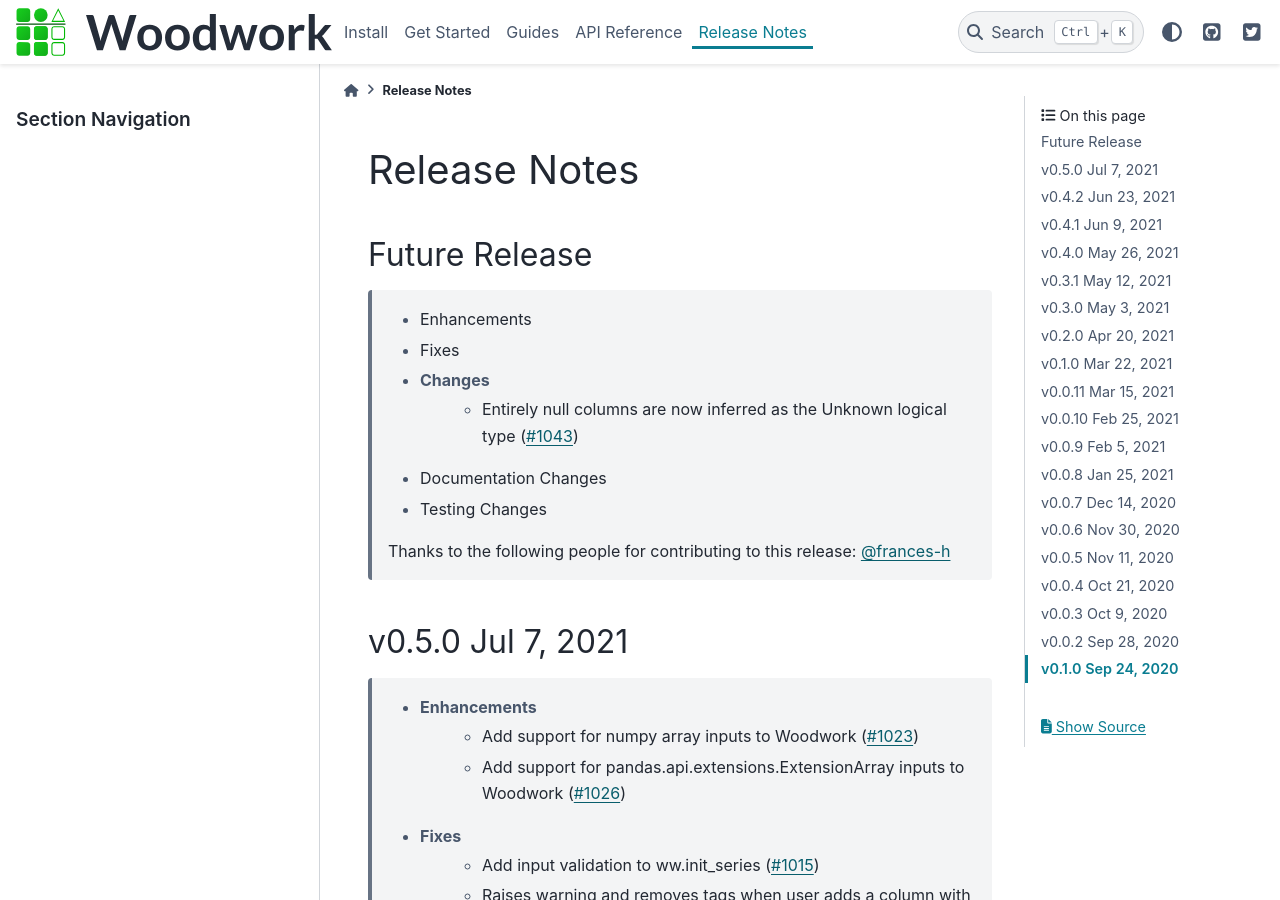
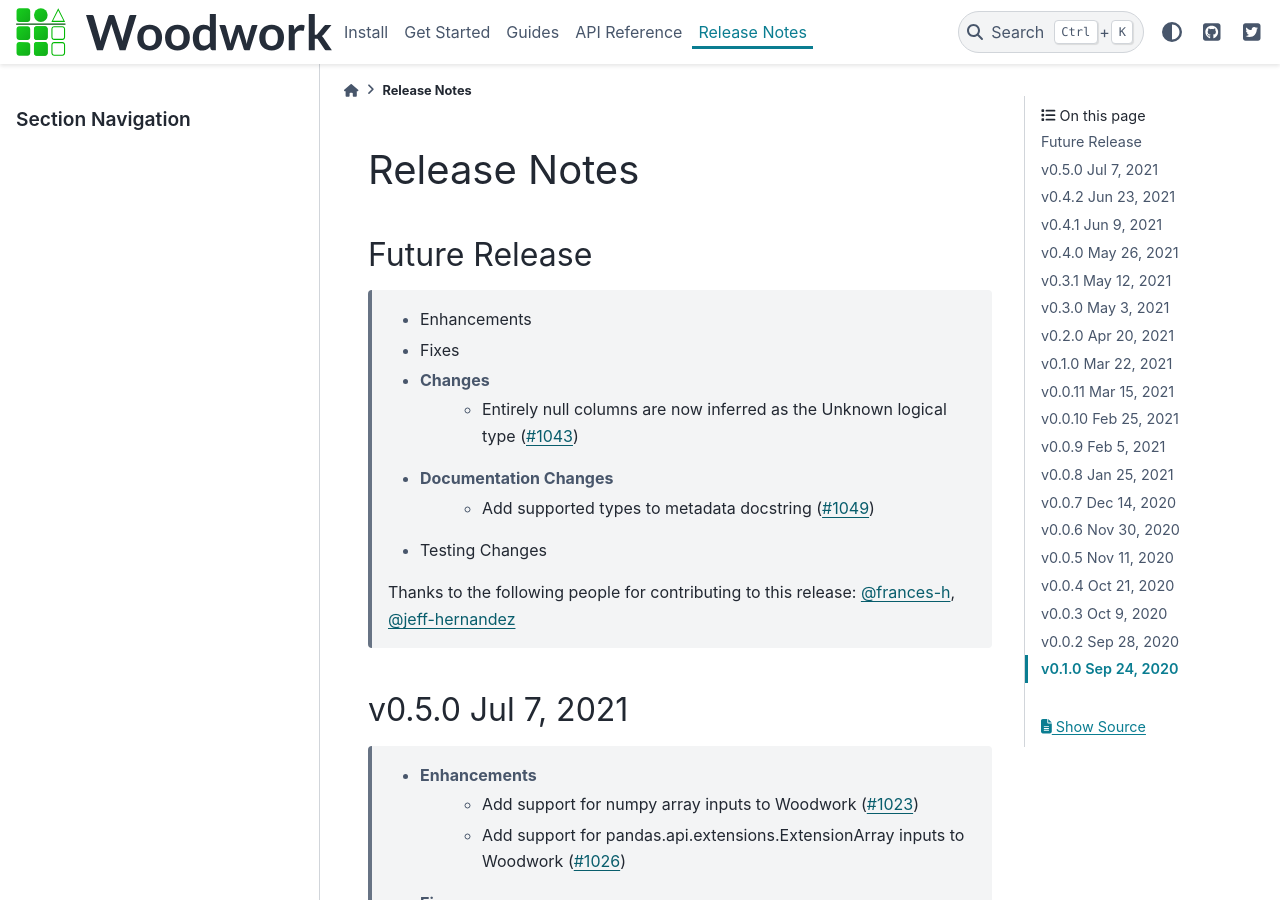
Before and after one commit to alteryx/woodwork, a Sphinx documentation site: the page built from docs/source/release_notes.rst, in a window 1280 px wide and 900 px high. Built offline with Sphinx 7.4.7 and the PyData theme 0.15.4, drawn with Linux system fonts in a browser that asks for light colours; comment, search, counter and statistics services are not loaded.

Commit message:
update release notes

```diff
--- a/docs/source/release_notes.rst
+++ b/docs/source/release_notes.rst
@@ -9,10 +9,11 @@
     * Changes
         * Entirely null columns are now inferred as the Unknown logical type (:pr:`1043`)
     * Documentation Changes
+        * Add supported types to metadata docstring (:pr:`1049`)
     * Testing Changes
 
     Thanks to the following people for contributing to this release:
-    :user:`frances-h`
+    :user:`frances-h`, :user:`jeff-hernandez`
 
 v0.5.0 Jul 7, 2021
 ==================
```
